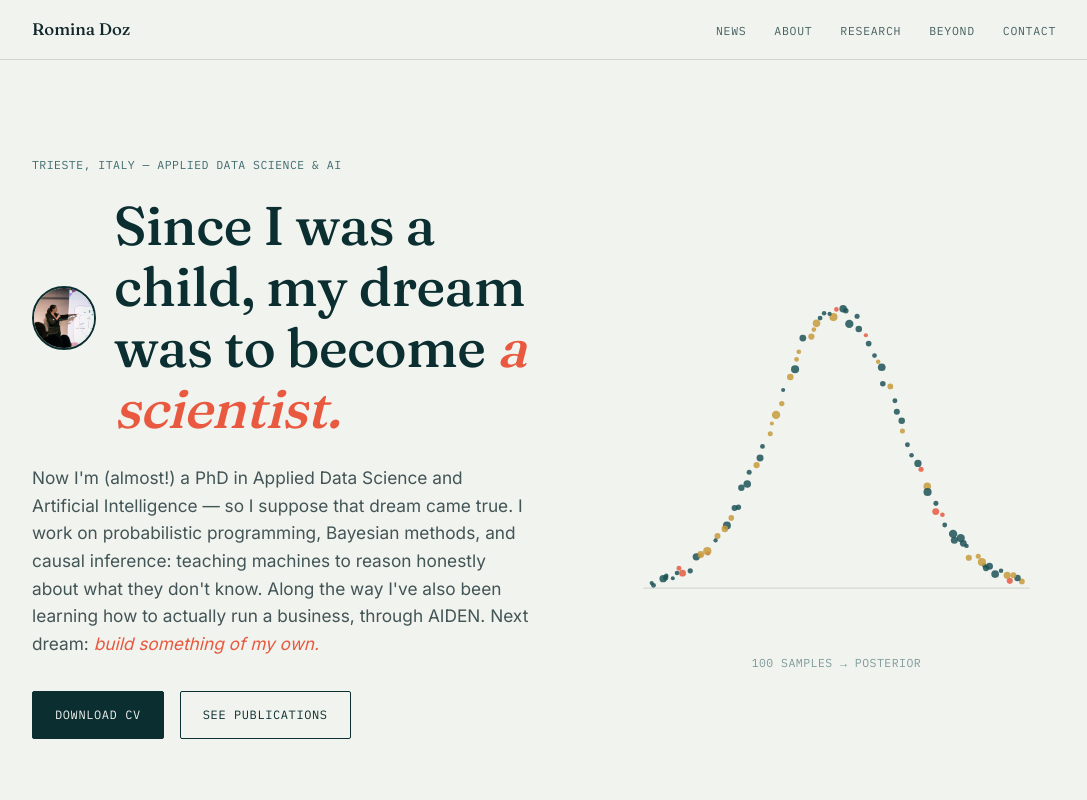
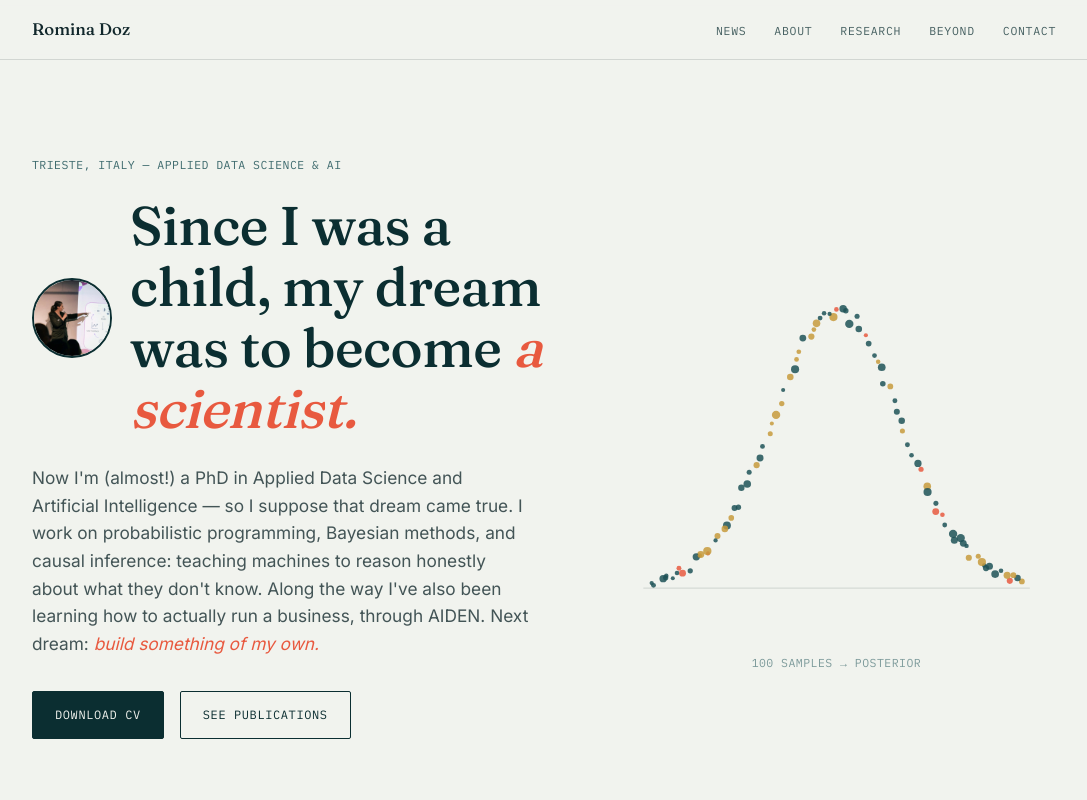
Before and after one commit to r-doz/r-doz.github.io, a plain HTML site: page index.html in a window 1280 px wide. Shown: the top 800 px of the page, without its empty margins (96-1183 px from the left). Drawn offline with Linux system fonts and the light colour scheme.

Commit message:
Update index.html

```diff
--- a/index.html
+++ b/index.html
@@ -126,7 +126,7 @@
     gap:18px;
   }
   .mini-photo{
-    width:64px; height:64px;
+    width:80px; height:80px;
     border-radius:50%;
     object-fit:cover;
     flex-shrink:0;
```
